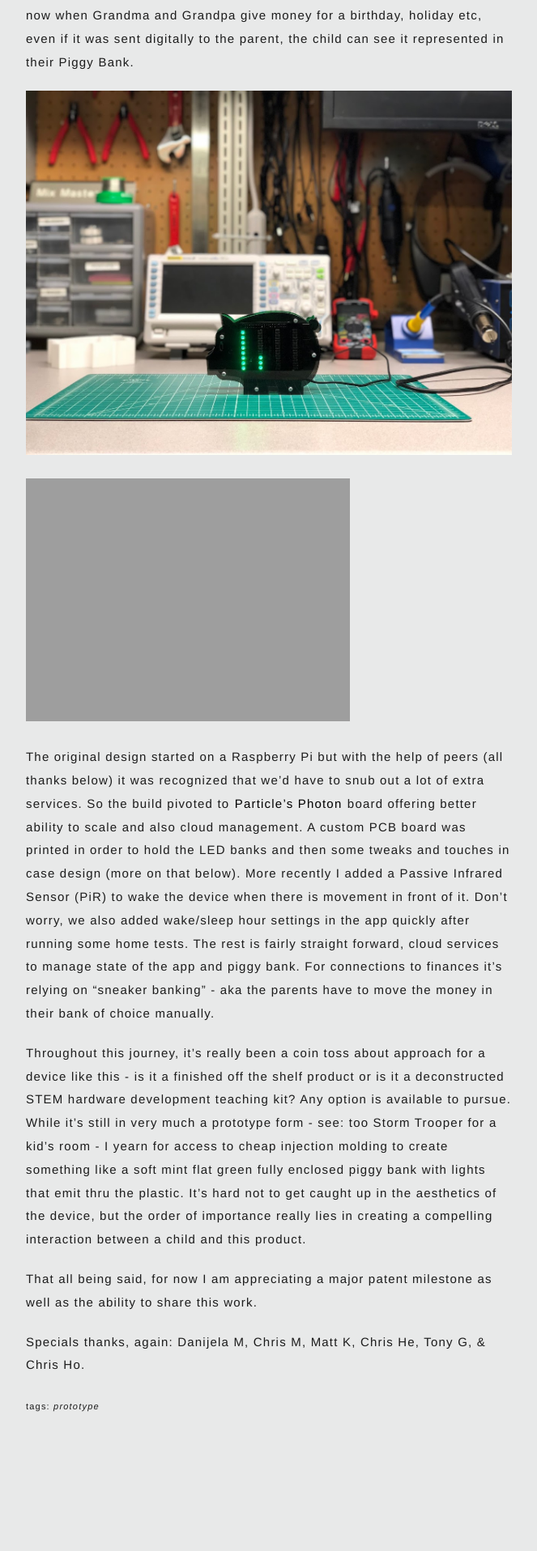
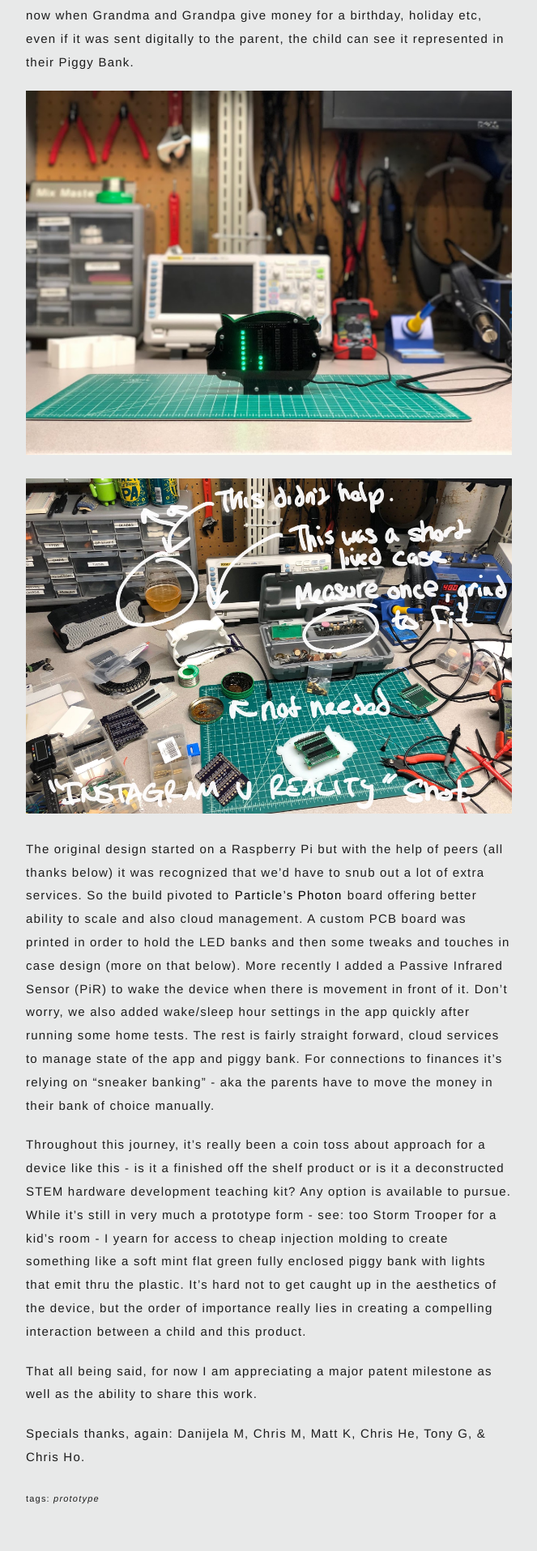
Before and after one commit to mmassie/mmassie.github.io, a Jekyll site: the page built from _posts/2020-02-25-An-Intenet-Connected-Piggy-Bank.md, in a window 1280 px wide. Shown: the part 3143-5059 px from the top of the page at 81% size, without its empty margins (508-1171 px from the left). Built offline with Jekyll 4.4.1, drawn with Linux system fonts in a browser that asks for light colours; before the commit the page ends 4945 px from its top, so only the background shows below that.

Commit message:
fixed link

```diff
--- a/_posts/2020-02-25-An-Intenet-Connected-Piggy-Bank.md
+++ b/_posts/2020-02-25-An-Intenet-Connected-Piggy-Bank.md
@@ -33,7 +33,7 @@ So here we are; an IoT Piggy Bank that connects to a mobile app that parents can
 
 ![Gen 2 on workbenck](https://michaelmassie.com/assets/img/workbenchsitter.jpg)
 
-![Workbench Madness](https://michaelmassie.com/assets/imgworkbenchmidmadness.jpg)
+![Workbench Madness](https://michaelmassie.com/assets/img/workbenchmidmadness.jpg)
 
 
 The original design started on a Raspberry Pi but with the help of peers (all thanks below) it was recognized that we’d have to snub out a lot of extra services. So the build pivoted to [Particle's Photon](https://www.particle.io/) board offering better ability to scale and also cloud management. A custom PCB board was printed in order to hold the LED banks and then some tweaks and touches in case design (more on that below). More recently I added a Passive Infrared Sensor (PiR) to wake the device when there is movement in front of it. Don't worry, we also added wake/sleep hour settings in the app quickly after running some home tests. The rest is fairly straight forward, cloud services to manage state of the app and piggy bank. For connections to finances it’s relying on “sneaker banking” - aka the parents have to move the money in their bank of choice manually.
```
